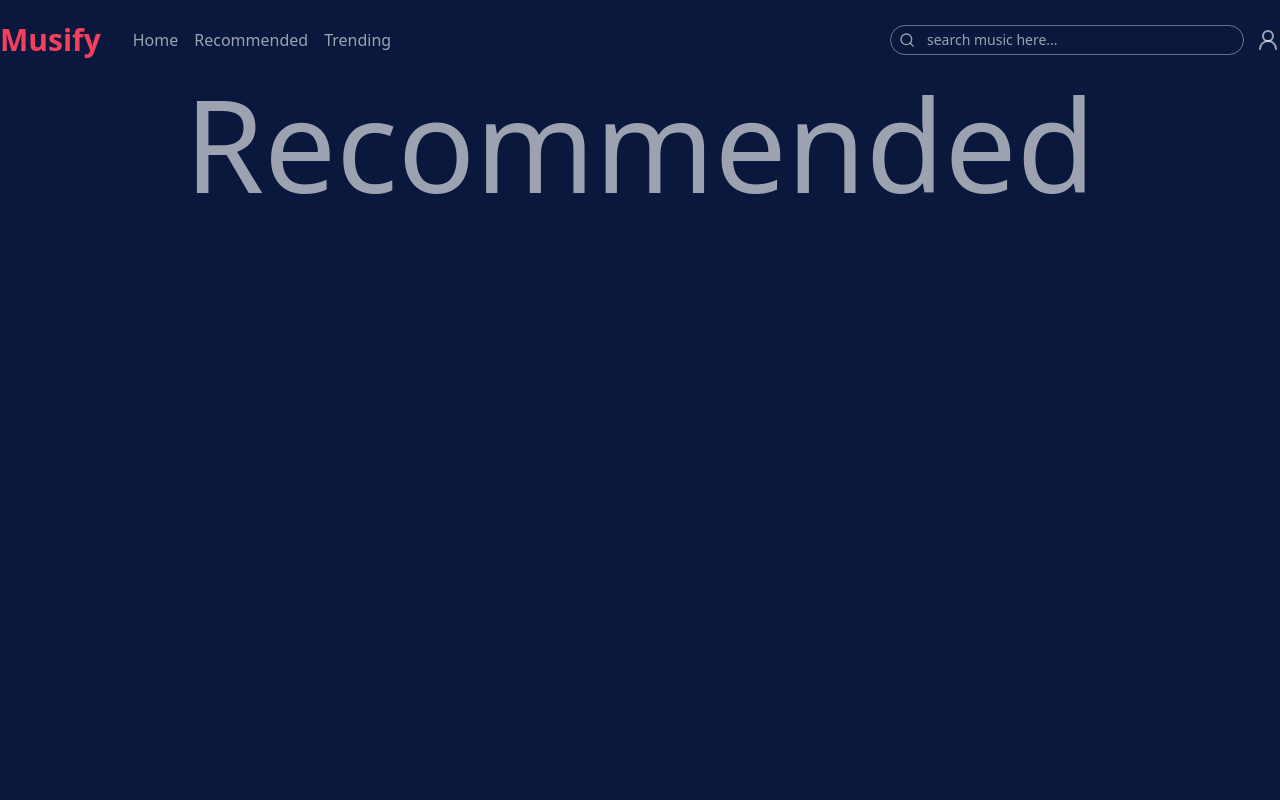
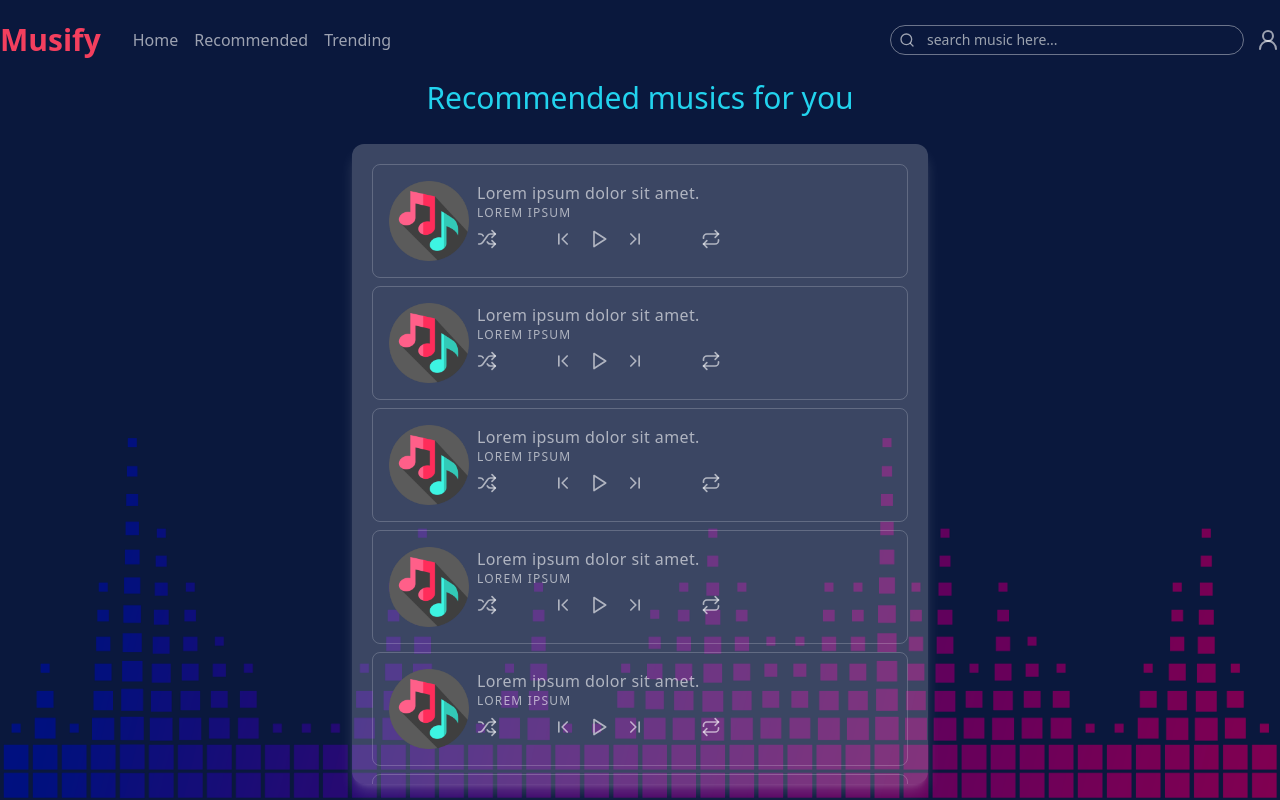
Before and after one commit to rabius-sunny/musify, a React (Vite) app in the folder view/: page /recommended in a window 1280 px wide. Built offline with nearby package versions, Linux system fonts and the light colour scheme.

Commit message:
add: recommended musics

```diff
--- a/view/package.json
+++ b/view/package.json
@@ -4,7 +4,7 @@
   "version": "0.0.0",
   "type": "module",
   "scripts": {
-    "dev": "vite",
+    "dev": "vite --host",
     "build": "tsc && vite build",
     "lint": "eslint . --ext ts,tsx --report-unused-disable-directives --max-warnings 0",
     "preview": "vite preview"
--- a/view/src/App.css
+++ b/view/src/App.css
@@ -14,3 +14,16 @@
     @apply font-medium;
   }
 }
+
+.recommended {
+  height: calc(100vh - 10rem);
+  overflow: auto;
+}
+*::-webkit-scrollbar {
+  display: none;
+}
+
+main {
+  -ms-overflow-style: none;
+  scrollbar-width: none;
+}
--- a/view/src/App.tsx
+++ b/view/src/App.tsx
@@ -20,7 +20,7 @@ export default function App() {
           />
           <Route
             path='/recommended'
-            element={withTransition(<Recommended />)}
+            element={<Recommended />}
           />
           <Route
             path='/trending'
--- /dev/null
+++ b/view/src/components/RecList.tsx
@@ -0,0 +1,38 @@
+import music from 'assets/music.png'
+import { ChevronFirst, ChevronLast, Play, Repeat, Shuffle } from 'lucide-react'
+
+export default function RecList() {
+  return (
+    <div className='recommended max-w-xl mx-auto p-3 md:p-5 bg-white/20 rounded-xl shadow-lg shadow-white/20 z-10 grid gap-2'>
+      {[1, 2, 3, 4, 5, 6, 7, 8, 9, 10].map((item) => (
+        <div
+          key={item}
+          className='flex items-start gap-2 border border-white/20 rounded-lg p-2 md:p-4'
+        >
+          <img
+            className='size-16 md:size-20'
+            src={music}
+            alt='music'
+          />
+          <div className='w-full'>
+            <h2 className='text-base font-light tracking-wide'>
+              Lorem ipsum dolor sit amet.
+            </h2>
+            <p className='text-[0.7rem] sm:text-xs uppercase font-medium tracking-widest'>
+              lorem ipsum
+            </p>
+            <div className='flex items-center gap-14 mt-2'>
+              <Shuffle className='size-5' />
+              <div className='flex gap-4'>
+                <ChevronFirst className='size-5' />
+                <Play className='size-5' />
+                <ChevronLast className='size-5' />
+              </div>
+              <Repeat className='size-5' />
+            </div>
+          </div>
+        </div>
+      ))}
+    </div>
+  )
+}
--- a/view/src/components/Sheet.tsx
+++ b/view/src/components/Sheet.tsx
@@ -9,7 +9,7 @@ export default function Sheet() {
   const handleToggle = () => setIsVisible(!isVisible)
 
   const backdropVariants = {
-    open: { opacity: 1, zIndex: 0 },
+    open: { opacity: 1, zIndex: 999 },
     close: { opacity: 0, zIndex: -999 }
   }
 
@@ -69,9 +69,9 @@ export default function Sheet() {
             </Link>
             <Link
               to='/trending'
-              title='Trendings'
+              title='Trending'
             >
-              Trendings
+              Trending
             </Link>
           </div>
         </motion.div>
--- a/view/src/components/Transition.tsx
+++ b/view/src/components/Transition.tsx
@@ -8,7 +8,7 @@ export default function withTransition(component: ReactNode) {
       <motion.div
         initial={{ y: 20, opacity: 0 }}
         animate={{ y: 0, opacity: 1 }}
-        transition={{ duration: 1 }}
+        transition={{ duration: 0.7 }}
       >
         {component}
       </motion.div>
--- a/view/src/pages/Recommended.tsx
+++ b/view/src/pages/Recommended.tsx
@@ -1,7 +1,23 @@
+import wave from 'assets/wave.png'
+import RecList from 'components/RecList'
+import withTransition from 'components/Transition'
+
 export default function Recommended() {
   return (
-    <div className='flex  items-center justify-center text-9xl'>
-      Recommended
+    <div className='relative'>
+      <div className='absolute w-full z-50'>
+        <h1 className='text-center text-cyan-400 text-xl sm:text-3xl h-16'>
+          Recommended musics for you
+        </h1>
+        {withTransition(<RecList />)}
+      </div>
+      <div className='fixed text-white bottom-0 right-0 z-0'>
+        <img
+          className='brightness-50'
+          src={wave}
+          alt='wave'
+        />
+      </div>
     </div>
   )
 }
--- /dev/null
+++ b/view/src/routes.ts
@@ -0,0 +1,10 @@
+type TRoute = {
+  title: string
+  href: string
+}
+const routes: TRoute[] = [
+  { title: 'Home', href: '/' },
+  { title: 'Recommended', href: '/recommended' },
+  { title: 'Trending', href: '/trending' }
+]
+export default routes
--- a/view/tailwind.config.js
+++ b/view/tailwind.config.js
@@ -8,6 +8,7 @@ export default {
       primary: colors.rose[500],
       white: colors.white,
       slate: colors.slate,
+      cyan: colors.cyan,
       transparent: colors.transparent
     },
     extend: {}
```
Also changed, not shown: view/src/assets/music.png (added), view/src/assets/wave.png (added).
